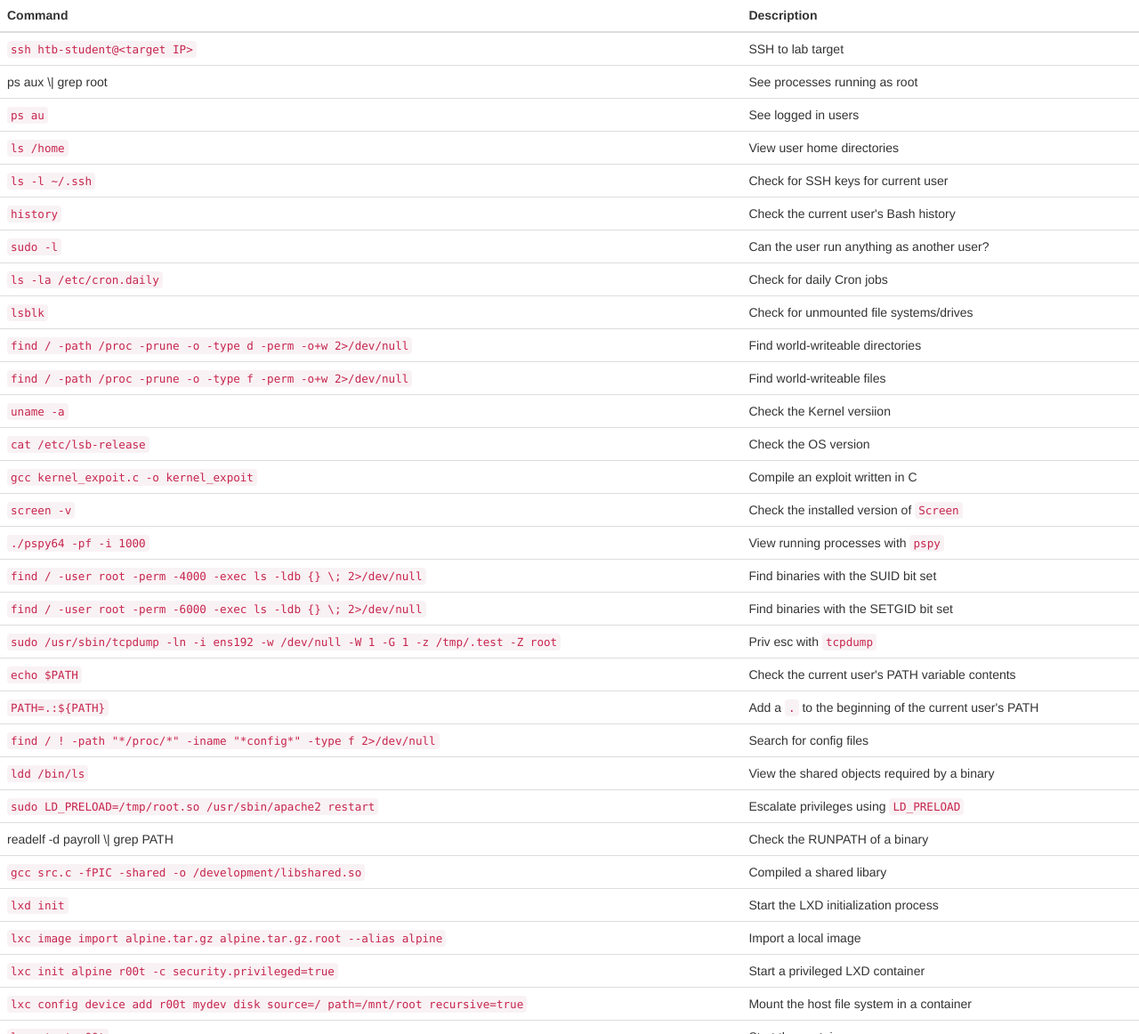
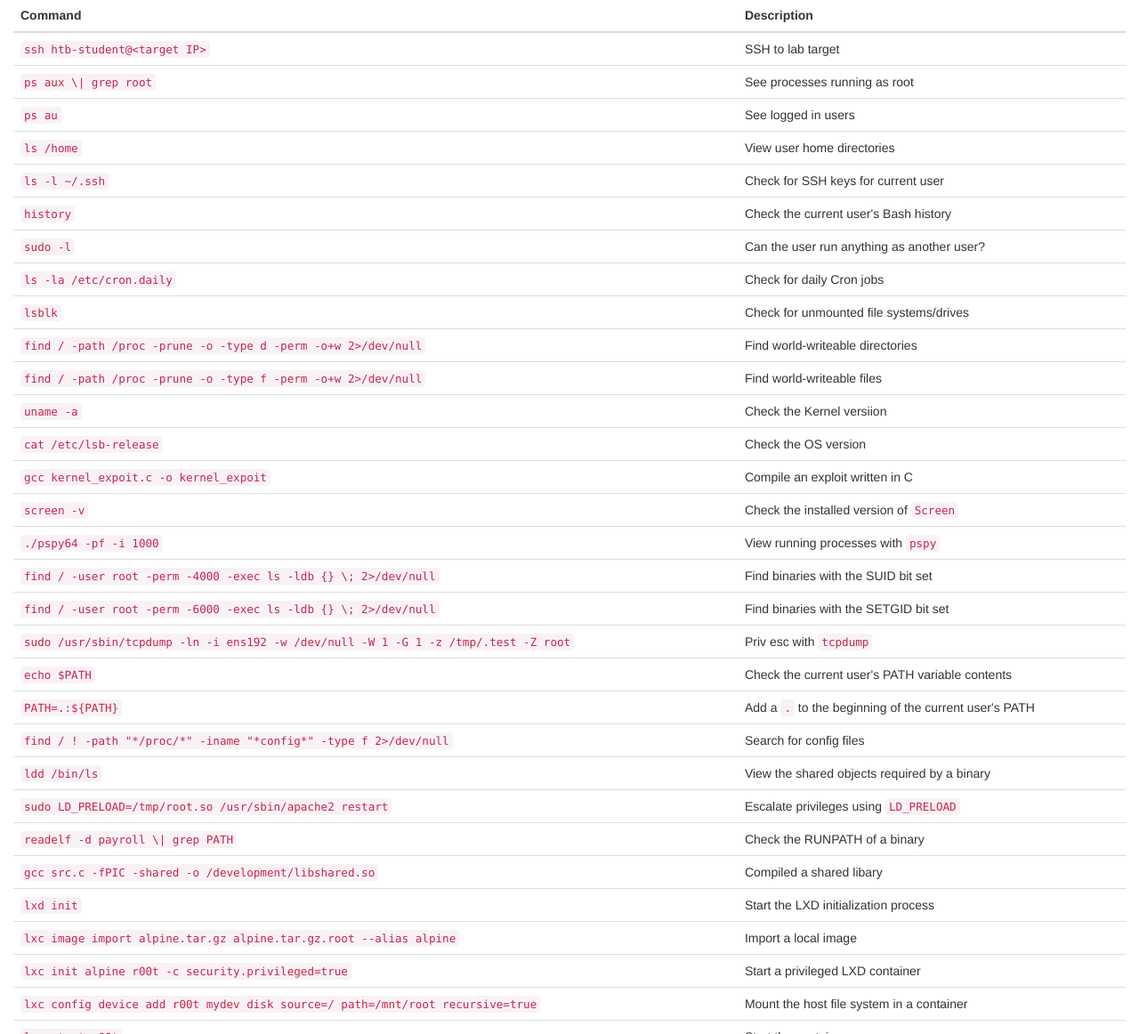
Before and after one commit to tedbot101/tedbot101.github.io, a plain HTML site: page techniques/after_foothold.html in a window 1280 px wide. Shown: the part 622-1784 px from the top of the page at 89% size. Drawn offline with Linux system fonts and the light colour scheme.

Commit message:
added some linux ex PRv

```diff
--- a/techniques/after_foothold.html
+++ b/techniques/after_foothold.html
@@ -7,7 +7,7 @@
    <!-- Latest compiled and minified JavaScript -->
    <script src="../js/bootstrap.min.js"></script>
 </head>
-<body>
+<body class="container-fluid">
 <h1>Foothold Checklist</h1>
 
 <h2>Spawn Shell</h2>
@@ -49,7 +49,7 @@ Link :<a href="https://gtfobins.github.io">gtfo.bin</a>
          <td>SSH to lab target</td>
       </tr>
       <tr>
-         <td>ps aux \| grep root</td>
+         <td><code>ps aux \| grep root</code></codeps></td>
          <td>See processes running as root</td>
       </tr>
       <tr>
@@ -141,7 +141,7 @@ Link :<a href="https://gtfobins.github.io">gtfo.bin</a>
          <td>Escalate privileges using <code>LD_PRELOAD</code></td>
       </tr>
       <tr>
-         <td>readelf -d payroll  \| grep PATH</td>
+         <td><code>readelf -d payroll  \| grep PATH</code></td>
          <td>Check the RUNPATH of a binary</td>
       </tr>
       <tr>
```
